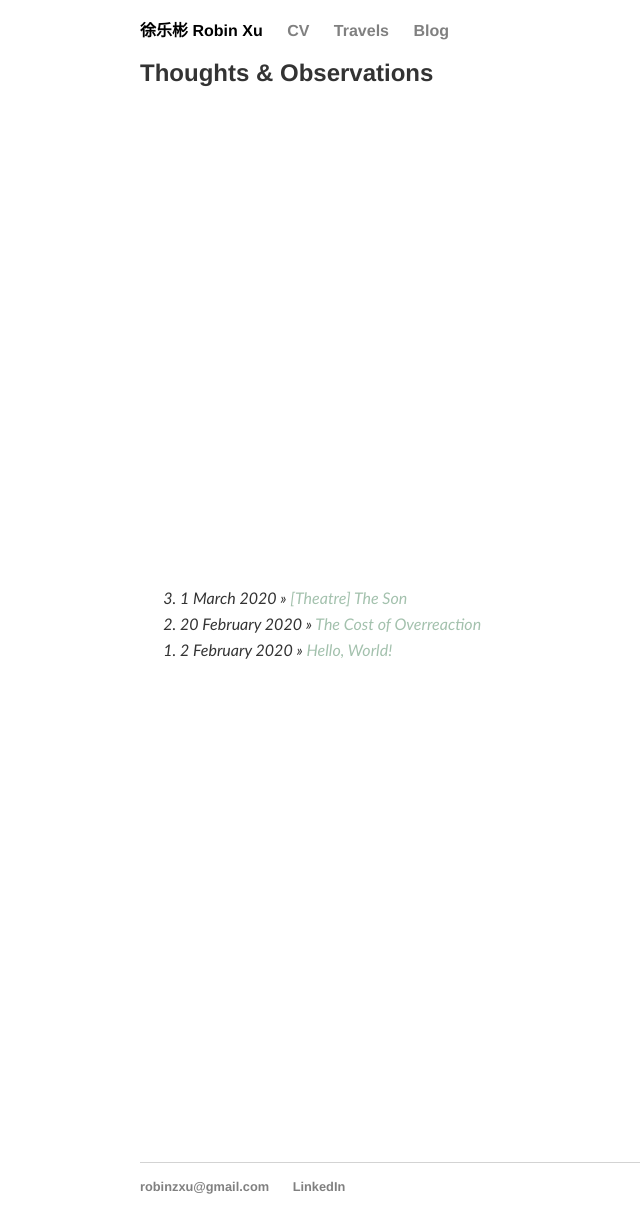
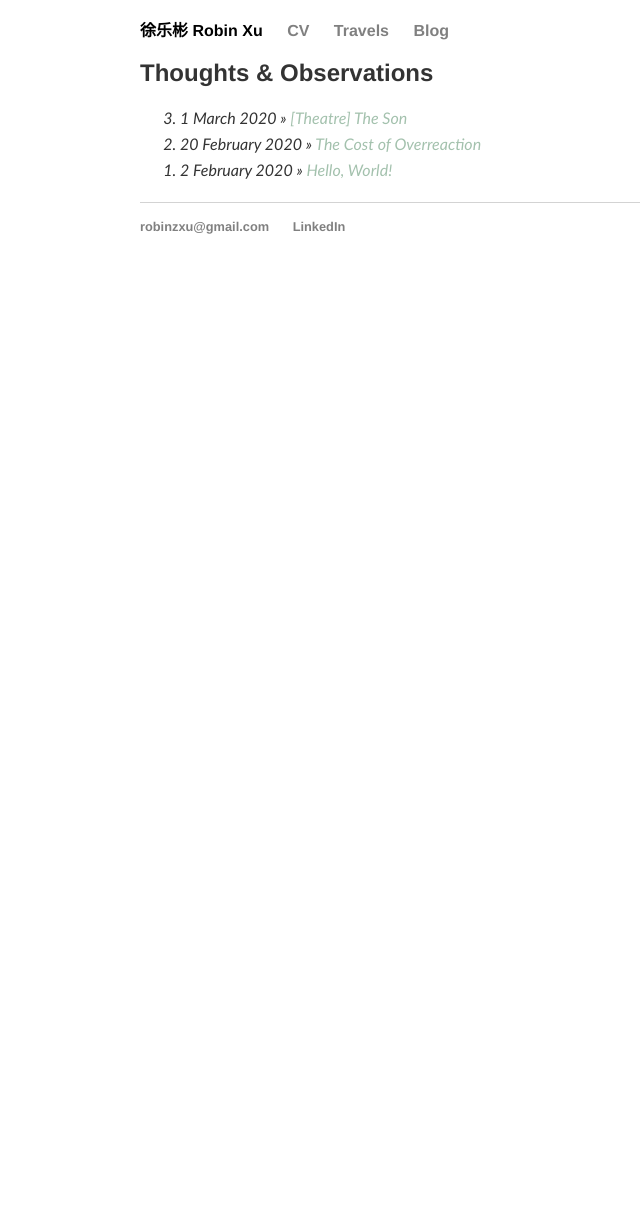
Before and after one commit to robinzxu/robinzxu.github.io, a Jekyll site: the page built from blog/index.html, in a window 1280 px wide. Shown: the whole page, without its empty margins (0-640 px from the left). Built offline with Jekyll 4.4.1, drawn with Linux system fonts in a browser that asks for light colours; after the commit the page ends 900 px from its top, so only the background shows below that.

Commit message:
Update main.css

```diff
--- a/css/main.css
+++ b/css/main.css
@@ -75,7 +75,7 @@
  }
 
 /* Blog */
-ol.posts { margin: 500px auto; font-size: 1em; line-height: 1.618em; font-style: italic; }
+ol.posts { margin: 20px auto; font-size: 1em; line-height: 1.618em; font-style: italic; }
 /* ul.posts li { list-style: square; } */
 
 /* CV */
```
